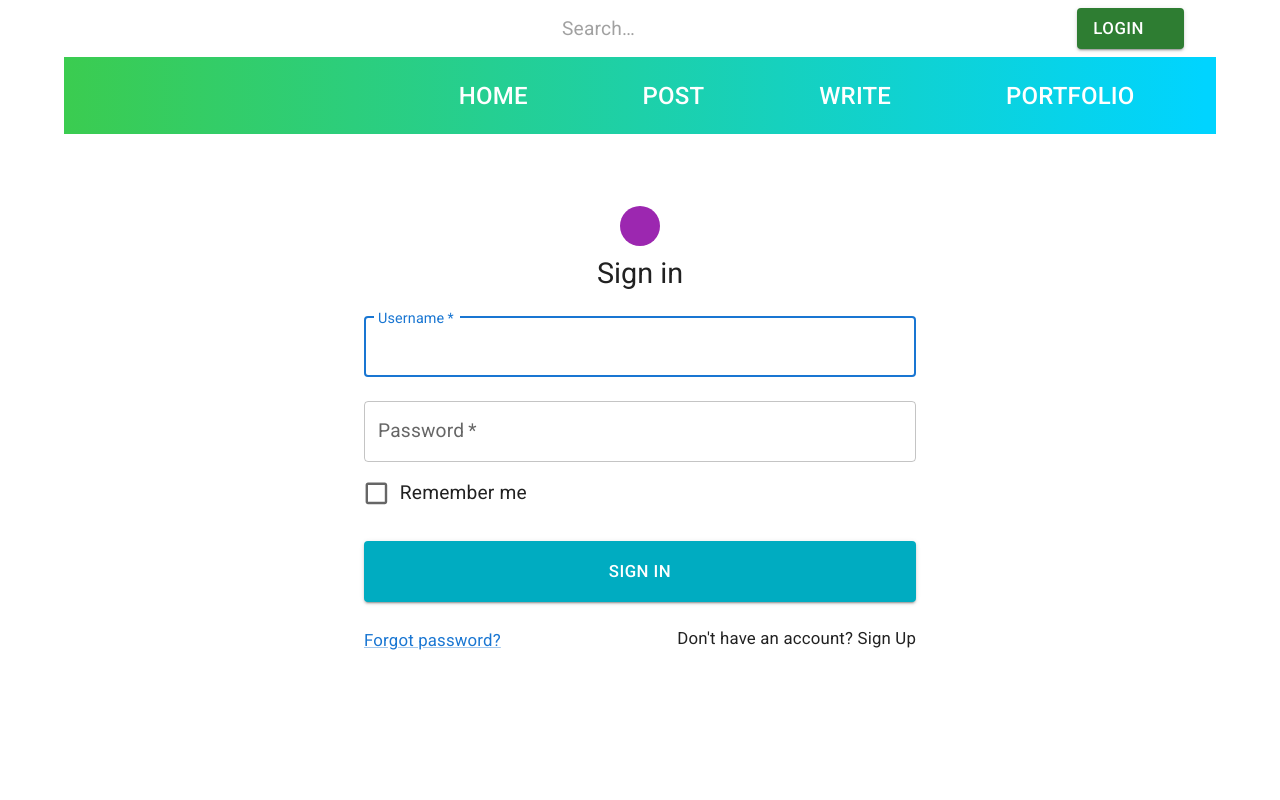
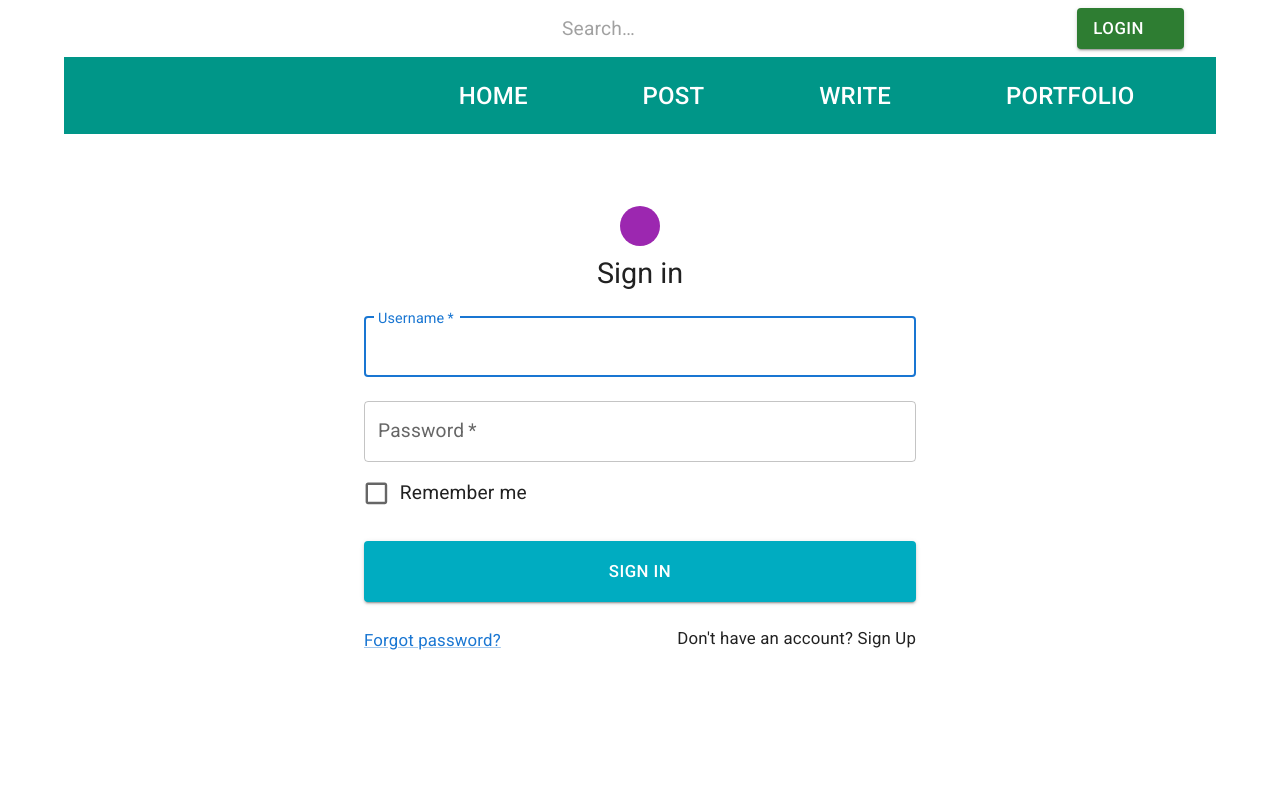
Before and after one commit to pdldipak/blog-mern-typescript-materialui, a React (Create React App) app in the folder client/: page /login in a window 1280 px wide. Shown: the top 800 px of the page. Built offline with nearby package versions, Linux system fonts and the light colour scheme; no server answers; some icons are missing.

Commit message:
fixed style

```diff
--- a/client/src/components/header/Header.tsx
+++ b/client/src/components/header/Header.tsx
@@ -1,13 +1,16 @@
-import * as React from 'react';
+import React, { useContext } from 'react';
 import { Typography, Box, Stack } from '@material-ui/core';
 import { styled } from '@material-ui/core/styles';
 import image from '../../assets/images/header01.jpeg';
+import { UserContext } from '../../context/authContext/AuthContext';
 
 const Header: React.FC = () => {
+  const { user } = useContext<any>(UserContext);
   return (
     <Box sx={{ height: '600px' }}>
       <BlogImage>
-        <Text>Dipak</Text>
+        {user ? <Text>{user.username}</Text> : <Text>Dipak</Text>}
+
         <Text>Blog</Text>
       </BlogImage>
     </Box>
--- a/client/src/components/navbar/styled.ts
+++ b/client/src/components/navbar/styled.ts
@@ -3,12 +3,7 @@ import AppBar from '@material-ui/core/AppBar';
 import Toolbar from '@material-ui/core/Toolbar';
 
 export const NavBar = styled(AppBar)`
-  background: linear-gradient(
-    90deg,
-    rgba(2, 0, 36, 1) 0%,
-    rgba(59, 204, 80, 1) 0%,
-    rgba(0, 212, 255, 1) 99%
-  );
+  background: #009688;
 `;
 
 export const TopNav = styled(Toolbar)({
--- a/client/src/index.css
+++ b/client/src/index.css
@@ -16,3 +16,11 @@ a {
 /* a:hover {
   color: inherit;
 } */
+
+.active-link {
+  text-decoration: underline solid 5px #ff8000;
+}
+
+a:hover {
+  text-decoration: underline #ffa64d;
+}
```
